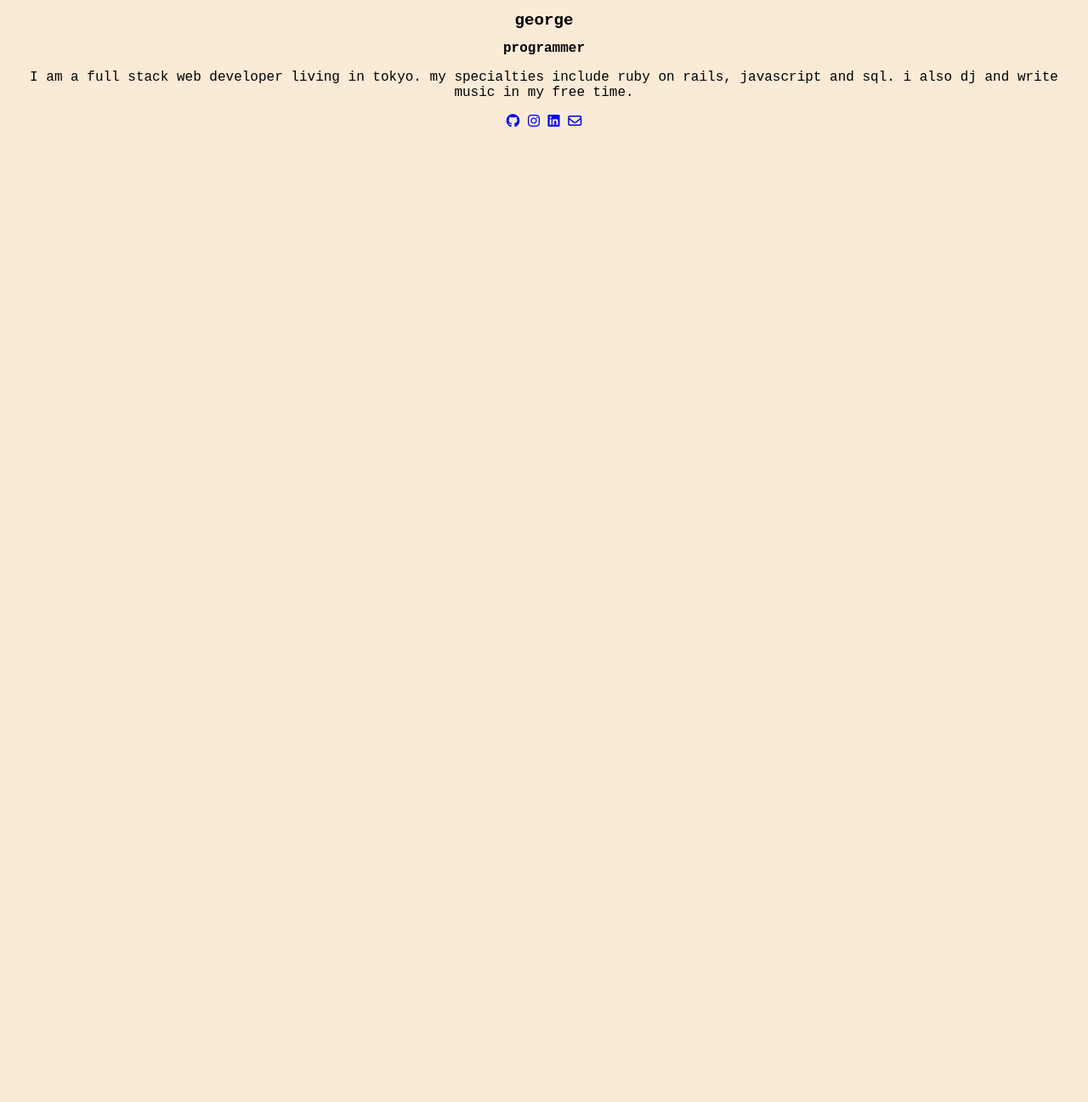
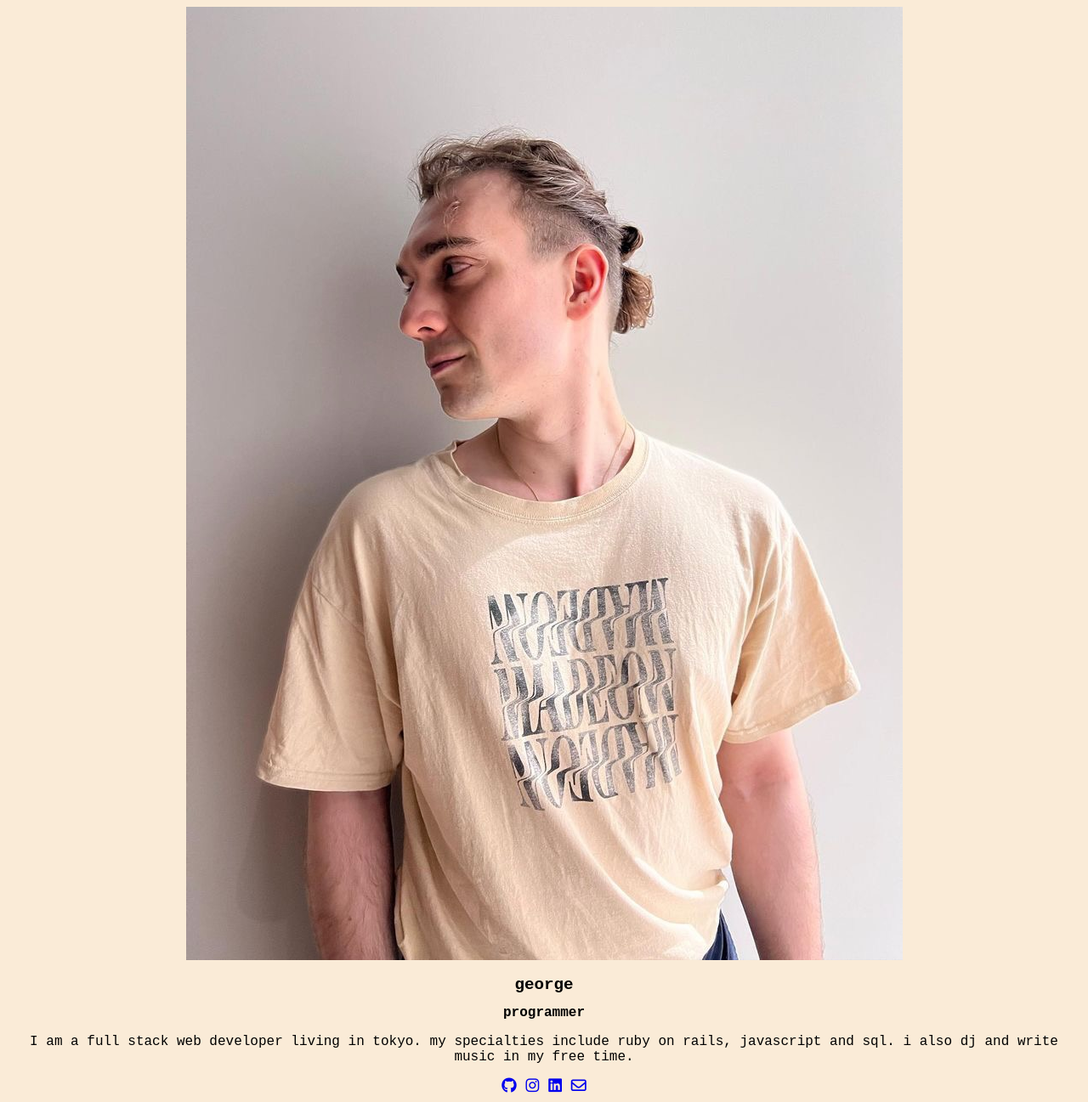
Before and after one commit to justgeorges/justgeorges.github.io, a Jekyll site: the page built from index.md, in a window 1280 px wide. Shown: the whole page at 85% size. Built offline with Jekyll 4.4.1, drawn with Linux system fonts in a browser that asks for light colours; nearby versions of some CDN libraries; before the commit the page ends 900 px from its top, so only the background shows below that.

Commit message:
Added style
Updated with an image and formatting.

```diff
--- a/_layouts/default.html
+++ b/_layouts/default.html
@@ -8,6 +8,7 @@
   <title>{{ page.title }}</title>
 </head>
 <body>
+  <img src="../images/8DA7D988-AB8C-4BB5-9B3D-EDC7327BD68A.jpeg">
   <h1>{{ page.title}} </h1>
   <h2>{{ page.subtitle}} </h2>
   <section>
--- a/css/styles.css
+++ b/css/styles.css
@@ -33,6 +33,10 @@ h2 {
   padding-inline-start: 20px;
 }
 
+footer {
+  font-size: large;
+}
+
 @media (max-width: 960px) {
   /* For a screen < 960px, this CSS will be read */
   .container {
```
Also changed, not shown: images/8DA7D988-AB8C-4BB5-9B3D-EDC7327BD68A.jpeg (added).
